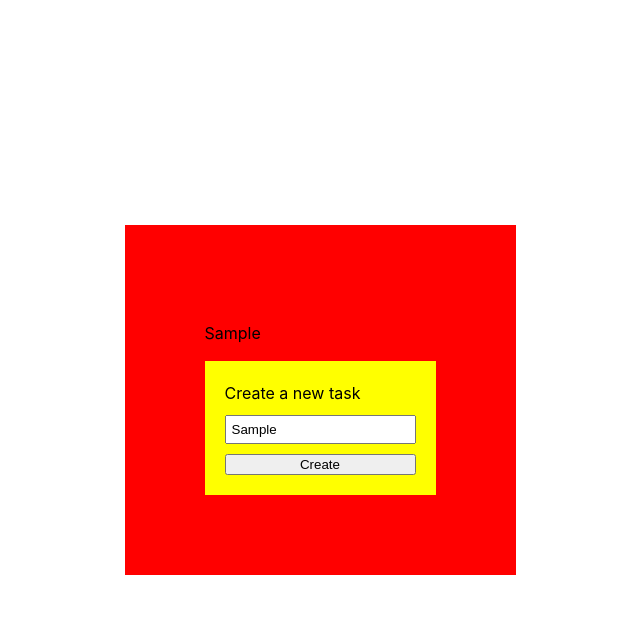
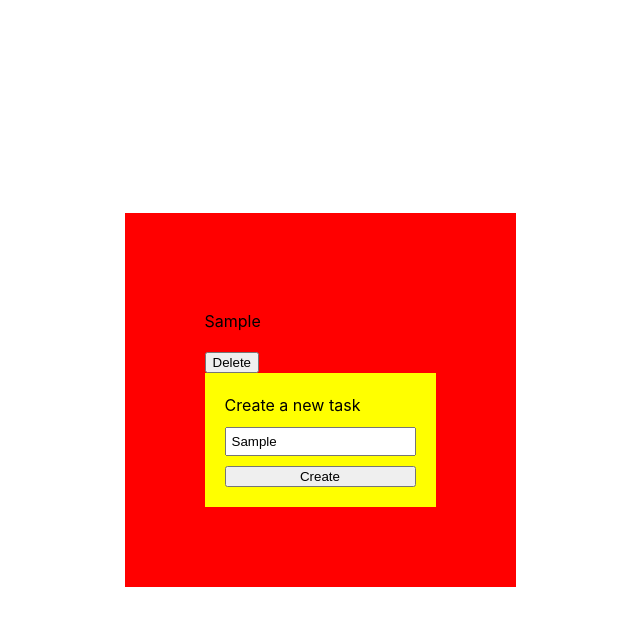
Before and after one commit to N-A-C-H-O/TaskApp, a React app: page / in a window 1280 px wide. Both pictures are taken after typing "Sample" into the empty fields and a click on the button "Create". Shown: the top 626 px of the page, without its empty margins (320-960 px from the left). Built offline with nearby package versions, Linux system fonts and the light colour scheme; the HTML template or start-up script is replaced by a standard one.

Commit message:
feat: add delete button TaskItem component

```diff
--- a/package.json
+++ b/package.json
@@ -11,11 +11,13 @@
   },
   "dependencies": {
     "react": "^18.2.0",
-    "react-dom": "^18.2.0"
+    "react-dom": "^18.2.0",
+    "uuid": "^9.0.0"
   },
   "devDependencies": {
     "@types/react": "^18.2.8",
     "@types/react-dom": "^18.2.4",
+    "@types/uuid": "^9.0.1",
     "@typescript-eslint/eslint-plugin": "^5.59.9",
     "@typescript-eslint/parser": "^5.59.9",
     "@vitejs/plugin-react": "^4.0.0",
--- a/src/components/TaskContainer/TaskContainer.tsx
+++ b/src/components/TaskContainer/TaskContainer.tsx
@@ -1,21 +1,26 @@
 import "./TaskContainer.css";
 import TaskForm from "../TaskForm/TaskForm";
 import { useState } from "react";
-import { Task, addTask } from "../../types";
+import { Task, addTask, deleteTask } from "../../types";
 import TaskItem from "../TaskItem/TaskItem";
 
 const TaskContainer = () => {
-  const [tasks, setTasks] = useState<Task[]>([]);
+  const [tasksList, setTasksList] = useState<Task[]>([]);
 
   const addTask: addTask = (newTask) => {
-    setTasks([...tasks, newTask]);
+    setTasksList([...tasksList, newTask]);
+  }
+
+  const deleteTask: deleteTask = (taskId) => {
+    const filter = tasksList.filter((task: Task) => task.id !== taskId);
+    setTasksList(filter);
   }
 
   return (
     <div className="tasks-container">
       <div className="task-list">
         {
-          tasks.map(task => <TaskItem task={task} />)
+          tasksList.map(task => <TaskItem key={task.id} task={task} deleteTask={deleteTask} />)
         }
       </div>
       <TaskForm addTask={addTask} />
--- a/src/components/TaskForm/TaskForm.tsx
+++ b/src/components/TaskForm/TaskForm.tsx
@@ -1,9 +1,10 @@
 import "./TaskForm.css";
 import { addTask } from "../../types";
 import { useState } from "react";
+import { v4 as uuidv4 } from "uuid";
 
 const TaskForm = ({ addTask }: { addTask: addTask }) => {
-  const [inputValue, setInputValue] = useState<string>("");
+  const [inputValue, setInputValue] = useState("");
 
   const handleChange = (e: React.ChangeEvent<HTMLInputElement>) => {
     const value = e.target.value;
@@ -12,7 +13,7 @@ const TaskForm = ({ addTask }: { addTask: addTask }) => {
 
   const handleSubmit = (e: React.FormEvent<HTMLFormElement>) => {
     e.preventDefault();
-    addTask({name: inputValue, isCompleted: false});
+    addTask({ id: uuidv4(), name: inputValue, isCompleted: false });
   }
 
   return (
--- a/src/components/TaskItem/TaskItem.tsx
+++ b/src/components/TaskItem/TaskItem.tsx
@@ -1,10 +1,12 @@
 import "./TaskItem.css";
-import { Task } from "../../types";
+import { Task, deleteTask } from "../../types";
 
-const TaskItem = ({task}: {task: Task}) => {
+const TaskItem = ({ task, deleteTask }: { task: Task, deleteTask: deleteTask }) => {
+
   return (
-    <div>
-        <p>{task.name}</p>
+    <div className="task" id={task.id}>
+      <p>{task.name}</p>
+      <button onClick={() => deleteTask(task.id)}>Delete</button>
     </div>
   )
 }
--- a/src/types.d.ts
+++ b/src/types.d.ts
@@ -1,6 +1,9 @@
 export interface Task {
+  id: string;
   name: string;
   isCompleted: boolean;
 }
 
 export type addTask = (newTask: Task) => void;
+
+export type deleteTask = (taskId: string) => void;
```
Also changed, not shown: 1 other file (tests, documents, lock files or other folders).
